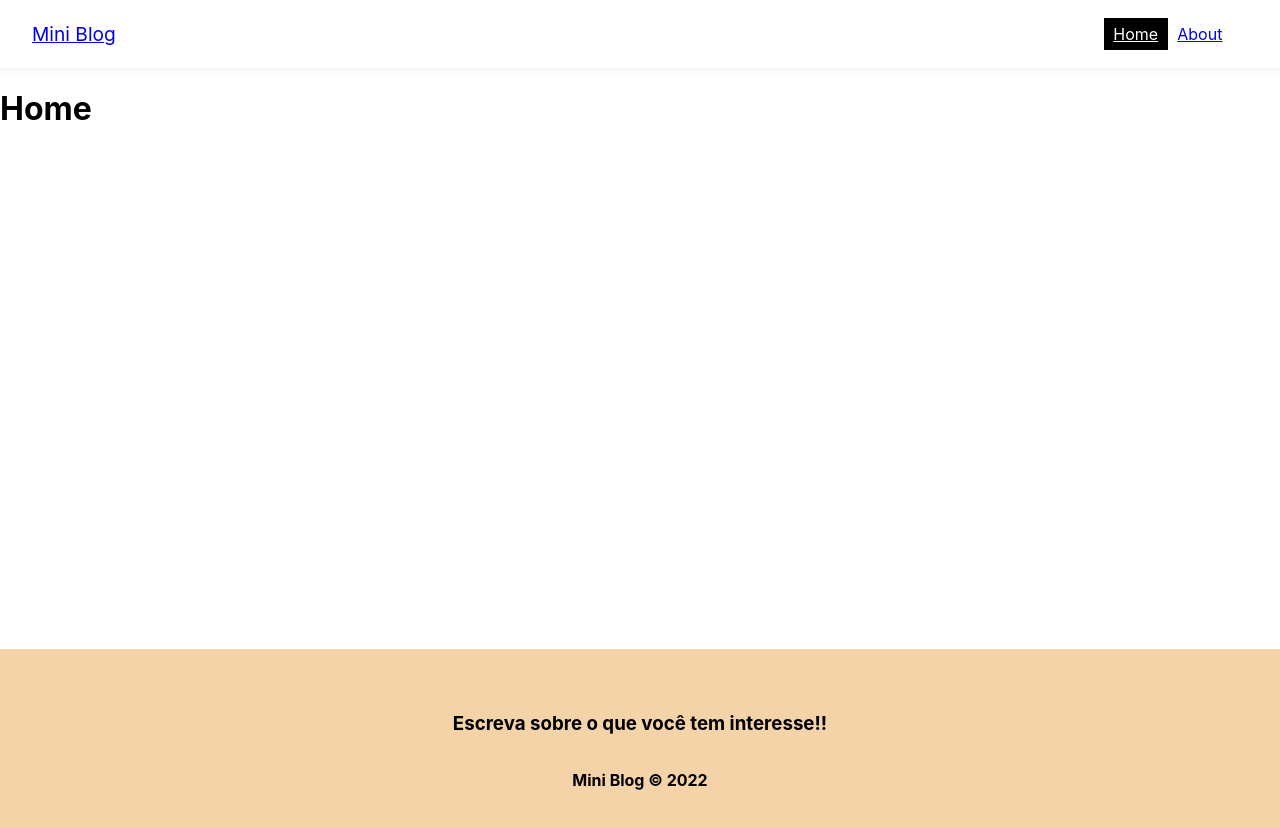
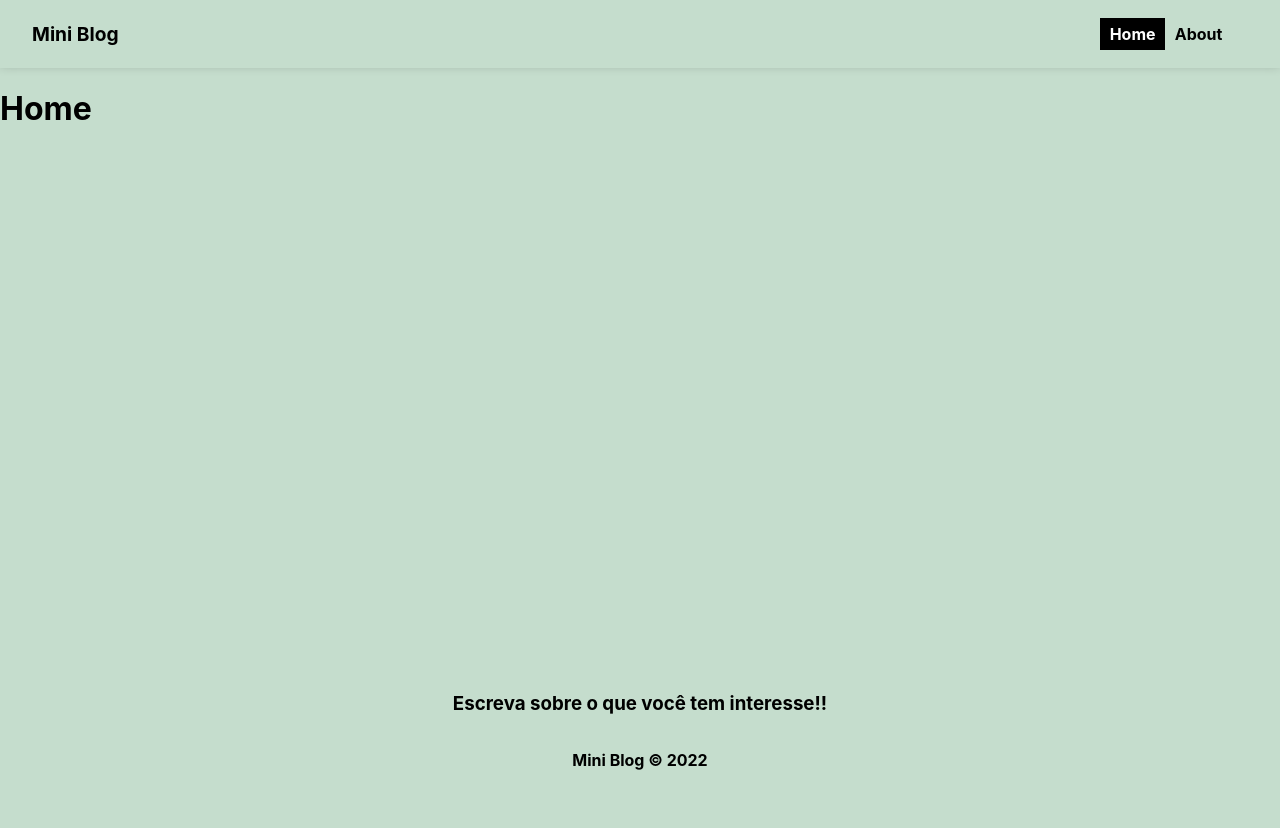
Before and after one commit to NegraoWalker/miniblog, a React (Create React App) app: page / in a window 1280 px wide. Shown: the top 828 px of the page. Built offline with nearby package versions, Linux system fonts and the light colour scheme.

Commit message:
Alterado o CSS geral da aplicação

```diff
--- a/public/index.html
+++ b/public/index.html
@@ -1,43 +1,22 @@
 <!DOCTYPE html>
 <html lang="en">
+
 <head>
   <meta charset="utf-8" />
   <link rel="icon" href="%PUBLIC_URL%/favicon.ico" />
   <meta name="viewport" content="width=device-width, initial-scale=1" />
   <meta name="theme-color" content="#000000" />
-    <meta
-      name="description"
-      content="Web site created using create-react-app"
-    />
+  <meta name="description" content="Web site created using create-react-app" />
   <link rel="apple-touch-icon" href="%PUBLIC_URL%/logo192.png" />
-    <!--
-      manifest.json provides metadata used when your web app is installed on a
-      user's mobile device or desktop. See https://developers.google.com/web/fundamentals/web-app-manifest/
-    -->
   <link rel="manifest" href="%PUBLIC_URL%/manifest.json" />
-    <!--
-      Notice the use of %PUBLIC_URL% in the tags above.
-      It will be replaced with the URL of the `public` folder during the build.
-      Only files inside the `public` folder can be referenced from the HTML.
+  <title>Mini Blog</title>
+</head>
 
-      Unlike "/favicon.ico" or "favicon.ico", "%PUBLIC_URL%/favicon.ico" will
-      work correctly both with client-side routing and a non-root public URL.
-      Learn how to configure a non-root public URL by running `npm run build`.
-    -->
-    <title>React App</title>
-  </head>
 <body>
   <noscript>You need to enable JavaScript to run this app.</noscript>
-    <div id="root"></div>
-    <!--
-      This HTML file is a template.
-      If you open it directly in the browser, you will see an empty page.
+  <div id="root">
 
-      You can add webfonts, meta tags, or analytics to this file.
-      The build step will place the bundled scripts into the <body> tag.
+  </div>
+</body>
 
-      To begin the development, run `npm start` or `yarn start`.
-      To create a production bundle, use `npm run build` or `yarn build`.
-    -->
-  </body>
 </html>
--- a/src/components/Footer.module.css
+++ b/src/components/Footer.module.css
@@ -1,10 +1,10 @@
 .footer {
-    height: 200px;
+    height: 20vh;
     display: flex;
     flex-direction: column;
     align-items: center;
     justify-content: center;
-    background-color: rgb(245, 211, 168);
+    background-color: #c5ddcd;
 }
 
 p {
--- a/src/components/Navbar.module.css
+++ b/src/components/Navbar.module.css
@@ -1,6 +1,6 @@
 .navbar {
     display: flex;
-    box-shadow: rgba(0, 0, 0, 0.15) 0px -2px 10px 0px;
+    box-shadow: rgba(0, 0, 0, 0.20) 0px -2px 10px 0px;
     justify-content: space-between;
     align-items: center;
     padding: 0.5rem 2rem;
@@ -8,12 +8,14 @@
 
 .brand {
     font-size: 1.2rem;
+    font-weight: bolder;
 }
 
 .links_list {
     display: flex;
     list-style: none;
     margin-right: 1rem;
+    font-weight: bolder;
 }
 
 .links_list li a {
--- a/src/index.css
+++ b/src/index.css
@@ -1,13 +1,36 @@
 body {
   margin: 0;
+  padding: 0;
   font-family: -apple-system, BlinkMacSystemFont, 'Roboto', 'Oxygen',
     'Ubuntu', 'Cantarell', 'Fira Sans', 'Droid Sans', 'Helvetica Neue',
     sans-serif;
   -webkit-font-smoothing: antialiased;
   -moz-osx-font-smoothing: grayscale;
+  background-color: #c5ddcd;
 }
 
 code {
   font-family: source-code-pro, Menlo, Monaco, Consolas, 'Courier New',
     monospace;
 }
+
+input:focus,
+textarea:focus {
+  outline: none;
+}
+
+a,
+nav button {
+  text-decoration: none;
+  background-color: transparent;
+  border: none;
+  color: black;
+  transition: 0.4s;
+  font-size: 1rem;
+  cursor: pointer;
+}
+
+a:hover,
+nav button:hover {
+  color: #bbb;
+}
```
Lines whose indentation alone changed are shown as unchanged.
